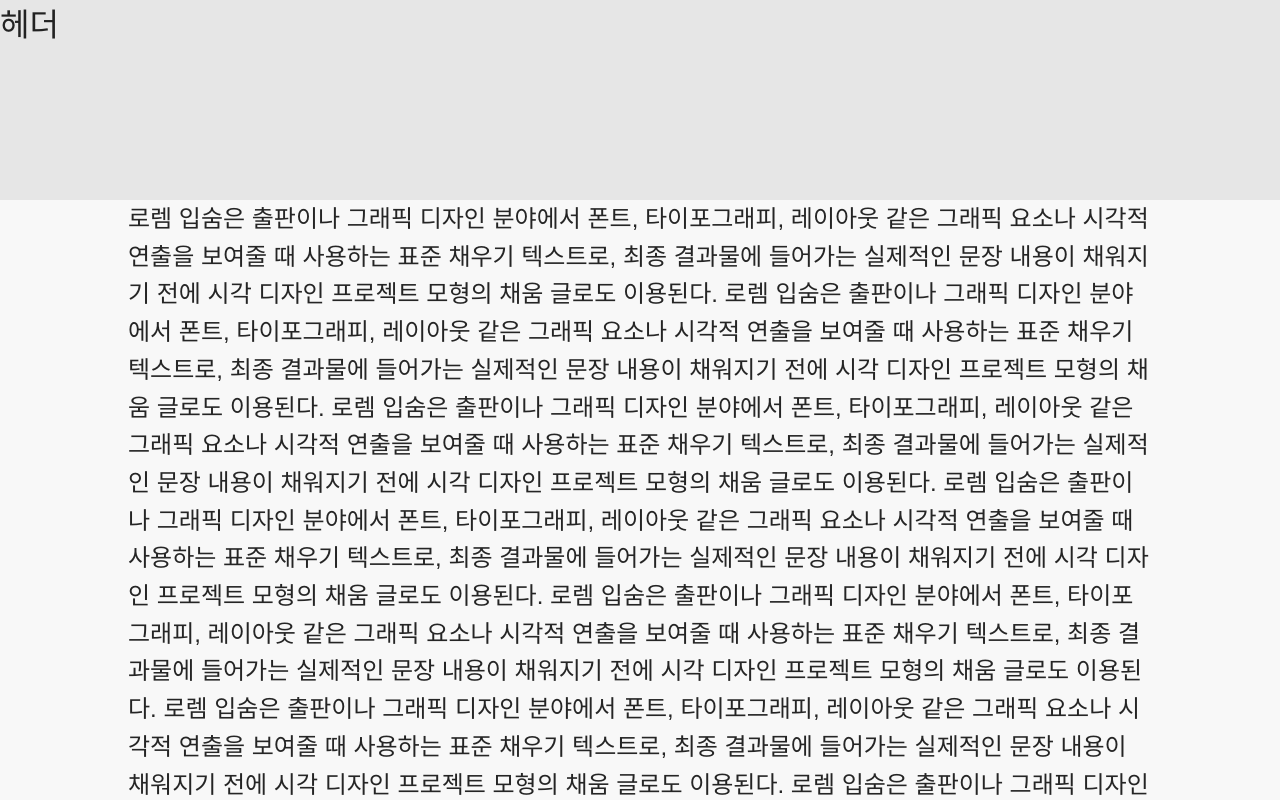
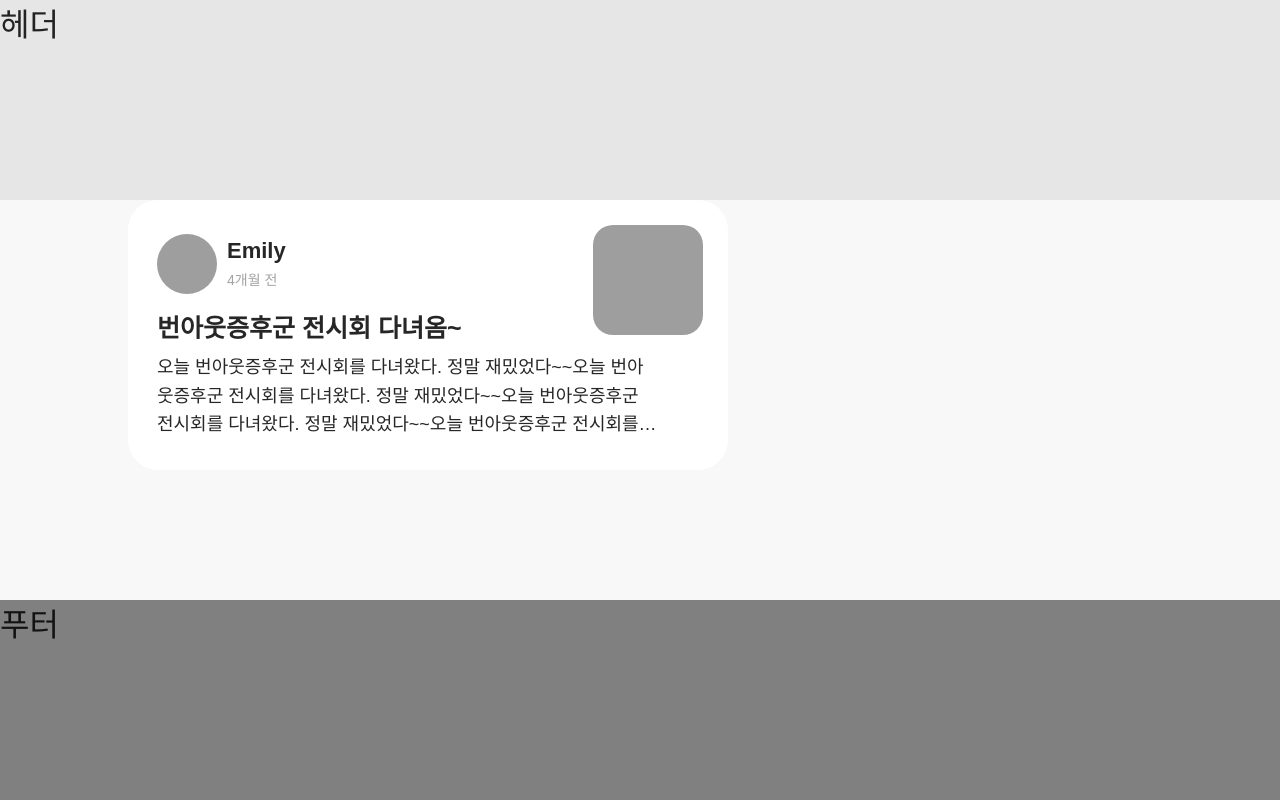
Before and after one commit to prgrms-web-devcourse/Team-BackFro-ArtZip-FE, a Next.js app: page / in a window 1280 px wide. Shown: the top 800 px of the page. Built offline with nearby package versions, Linux system fonts and the light colour scheme; grey boxes are pictures that could not be loaded; a web font is replaced by a local one.

Commit message:
feat: ReviewCard 구현

```diff
--- /dev/null
+++ b/components/molecule/ReviewCard/index.tsx
@@ -0,0 +1,69 @@
+import { useState } from 'react';
+import { HeartOutlined, MessageOutlined } from '@ant-design/icons';
+import * as S from './style';
+import Link from 'next/link';
+import { displayDate } from 'utils';
+
+interface ReviewCardProps {
+  reviewId: number;
+  thumbnail: string;
+  title: string;
+  content: string;
+  createdAt: string;
+  userId: number;
+  profileImage: string;
+  nickname: string;
+  likeCount: number;
+  commentCount: number;
+  photo: string | null;
+}
+
+const ReviewCard = ({
+  reviewId,
+  thumbnail,
+  title,
+  content,
+  createdAt,
+  userId,
+  profileImage,
+  nickname,
+  likeCount,
+  commentCount,
+  photo,
+}: ReviewCardProps) => {
+  const [isHover, setIsHover] = useState(false);
+  const mouseHover = () => setIsHover((isHover) => !isHover);
+  return (
+    <>
+      <Link href={`reviews/detail/${reviewId}`}>
+        <S.ReviewCard>
+          <S.PhotoWrapper onMouseEnter={mouseHover} onMouseLeave={mouseHover}>
+            <S.Photo
+              src={'https://www.culture.go.kr/upload/rdf/22/07/show_2022071816261910020.jpg'}
+            ></S.Photo>
+            {isHover ? (
+              <S.HoverContent>
+                <HeartOutlined /> {likeCount} <MessageOutlined /> {commentCount}
+              </S.HoverContent>
+            ) : null}
+          </S.PhotoWrapper>
+          <S.UserInfoContainer>
+            <Link href={`/user/${userId}`}>
+              <S.UserInfoAvatar src={'https://joeschmoe.io/api/v1/random'} size={60} />
+            </Link>
+            <S.UserInfoTextWrapper>
+              <Link href={`/user/${userId}`}>
+                <S.UserInfoName>{nickname}</S.UserInfoName>
+              </Link>
+              <S.UserInfoDate>{displayDate(new Date(createdAt))}</S.UserInfoDate>
+            </S.UserInfoTextWrapper>
+          </S.UserInfoContainer>
+          <S.Title>{title}</S.Title>
+          <S.Content>{content}</S.Content>
+        </S.ReviewCard>
+      </Link>
+    </>
+  );
+};
+
+export default ReviewCard;
--- /dev/null
+++ b/components/molecule/ReviewCard/style.ts
@@ -0,0 +1,95 @@
+import styled from '@emotion/styled';
+import { Avatar } from 'antd';
+import { Card } from 'antd';
+
+export const ReviewCard = styled(Card)`
+  width: 600px;
+  height: 270px;
+  border: none;
+  border-radius: 30px;
+  padding: 10px 5px 10px 5px;
+`;
+
+export const Title = styled.div`
+  font-size: 25px;
+  font-weight: 700;
+  margin-bottom: 5px;
+  &:hover {
+    cursor: pointer;
+  }
+`;
+
+export const Content = styled.div`
+  width: 500px;
+  overflow: hidden;
+  text-overflow: ellipsis;
+  display: -webkit-box;
+  font-weight: 400;
+  font-size: 18px;
+  -webkit-line-clamp: 3;
+  -webkit-box-orient: vertical;
+  &:hover {
+    cursor: pointer;
+  }
+`;
+
+export const UserInfoAvatar = styled(Avatar)`
+  margin-right: 10px;
+  &:hover {
+    cursor: pointer;
+    filter: brightness(70%);
+  }
+`;
+
+export const UserInfoContainer = styled.div`
+  display: flex;
+  width: fit-content;
+  margin-bottom: 15px;
+`;
+
+export const UserInfoTextWrapper = styled.div`
+  display: flex;
+  flex-direction: column;
+`;
+
+export const UserInfoName = styled.span`
+  font-size: 22px;
+  font-weight: 700;
+  &:hover {
+    cursor: pointer;
+  }
+`;
+
+export const UserInfoDate = styled.span`
+  font-weight: 300;
+  color: #a3a3a3;
+`;
+
+export const PhotoWrapper = styled.div``;
+
+export const Photo = styled.img`
+  width: 110px;
+  height: 110px;
+  border-radius: 20px;
+  position: absolute;
+  top: 25px;
+  right: 25px;
+`;
+
+export const HoverContent = styled.div`
+  display: flex;
+  justify-content: center;
+  align-items: center;
+  width: 110px;
+  height: 110px;
+  border-radius: 20px;
+  background-color: rgba(0, 0, 0, 0.3);
+  gap: 5px;
+  color: white;
+  position: absolute;
+  top: 25px;
+  right: 25px;
+  &:hover {
+    cursor: pointer;
+  }
+`;
--- a/pages/index.tsx
+++ b/pages/index.tsx
@@ -1,43 +1,63 @@
 import type { NextPage } from 'next';
+import ReviewCard from 'components/molecule/ReviewCard';
 
+const ret = {
+  exhibitionId: 1,
+  name: '번아웃증후군',
+  thumbnail: 'https://www.culture.go.kr/upload/rdf/22/07/show_2022071816261910020.jpg',
+  startDate: '2022-08-04',
+  endDate: '2022-08-10',
+  area: 'SEOUL',
+  url: 'http://galleryraon.com/?page_id=2472#upcoming',
+  placeUrl: 'http://galleryraon.com/?page_id=2472#upcoming',
+  inquiry: '010-8425-8082',
+  fee: '무료',
+  genre: null,
+  description: null,
+  likeCount: 5,
+  placeAddr: '서울특별시 종로구 자하문로41길 4 갤러리라온',
+  lat: 37.597625,
+  lng: 126.962292,
+  isLiked: false,
+  reviews: [
+    {
+      reviewId: 111,
+      user: {
+        userId: 11,
+        profileImage: 'https~',
+        nickname: 'Emily',
+      },
+      title: '번아웃증후군 전시회 다녀옴~',
+      content:
+        '오늘 번아웃증후군 전시회를 다녀왔다. 정말 재밌었다~~오늘 번아웃증후군 전시회를 다녀왔다. 정말 재밌었다~~오늘 번아웃증후군 전시회를 다녀왔다. 정말 재밌었다~~오늘 번아웃증후군 전시회를 다녀왔다. 정말 재밌었다~~오늘 번아웃증후군 전시회를 다녀왔다. 정말 재밌었다~~오늘 번아웃증후군 전시회를 다녀왔다. 정말 재밌었다~~오늘 번아웃증후군 전시회를 다녀왔다. 정말 재밌었다~~오늘 번아웃증후군 전시회를 다녀왔다. 정말 재밌었다~~',
+      createdAt: '2022-03-22T22:33:11',
+      isLiked: false,
+      likeCount: 32,
+      commentCount: 2,
+      photos: ['https~', 'https~'],
+    },
+  ],
+};
 const Home: NextPage = () => {
   return (
-    <h2>
-      로렘 입숨은 출판이나 그래픽 디자인 분야에서 폰트, 타이포그래피, 레이아웃 같은 그래픽 요소나
-      시각적 연출을 보여줄 때 사용하는 표준 채우기 텍스트로, 최종 결과물에 들어가는 실제적인 문장
-      내용이 채워지기 전에 시각 디자인 프로젝트 모형의 채움 글로도 이용된다. 로렘 입숨은 출판이나
-      그래픽 디자인 분야에서 폰트, 타이포그래피, 레이아웃 같은 그래픽 요소나 시각적 연출을 보여줄 때
-      사용하는 표준 채우기 텍스트로, 최종 결과물에 들어가는 실제적인 문장 내용이 채워지기 전에 시각
-      디자인 프로젝트 모형의 채움 글로도 이용된다. 로렘 입숨은 출판이나 그래픽 디자인 분야에서 폰트,
-      타이포그래피, 레이아웃 같은 그래픽 요소나 시각적 연출을 보여줄 때 사용하는 표준 채우기
-      텍스트로, 최종 결과물에 들어가는 실제적인 문장 내용이 채워지기 전에 시각 디자인 프로젝트
-      모형의 채움 글로도 이용된다. 로렘 입숨은 출판이나 그래픽 디자인 분야에서 폰트, 타이포그래피,
-      레이아웃 같은 그래픽 요소나 시각적 연출을 보여줄 때 사용하는 표준 채우기 텍스트로, 최종
-      결과물에 들어가는 실제적인 문장 내용이 채워지기 전에 시각 디자인 프로젝트 모형의 채움 글로도
-      이용된다. 로렘 입숨은 출판이나 그래픽 디자인 분야에서 폰트, 타이포그래피, 레이아웃 같은 그래픽
-      요소나 시각적 연출을 보여줄 때 사용하는 표준 채우기 텍스트로, 최종 결과물에 들어가는 실제적인
-      문장 내용이 채워지기 전에 시각 디자인 프로젝트 모형의 채움 글로도 이용된다. 로렘 입숨은
-      출판이나 그래픽 디자인 분야에서 폰트, 타이포그래피, 레이아웃 같은 그래픽 요소나 시각적 연출을
-      보여줄 때 사용하는 표준 채우기 텍스트로, 최종 결과물에 들어가는 실제적인 문장 내용이 채워지기
-      전에 시각 디자인 프로젝트 모형의 채움 글로도 이용된다. 로렘 입숨은 출판이나 그래픽 디자인
-      분야에서 폰트, 타이포그래피, 레이아웃 같은 그래픽 요소나 시각적 연출을 보여줄 때 사용하는 표준
-      채우기 텍스트로, 최종 결과물에 들어가는 실제적인 문장 내용이 채워지기 전에 시각 디자인
-      프로젝트 모형의 채움 글로도 이용된다. 로렘 입숨은 출판이나 그래픽 디자인 분야에서 폰트,
-      타이포그래피, 레이아웃 같은 그래픽 요소나 시각적 연출을 보여줄 때 사용하는 표준 채우기
-      텍스트로, 최종 결과물에 들어가는 실제적인 문장 내용이 채워지기 전에 시각 디자인 프로젝트
-      모형의 채움 글로도 이용된다. 로렘 입숨은 출판이나 그래픽 디자인 분야에서 폰트, 타이포그래피,
-      레이아웃 같은 그래픽 요소나 시각적 연출을 보여줄 때 사용하는 표준 채우기 텍스트로, 최종
-      결과물에 들어가는 실제적인 문장 내용이 채워지기 전에 시각 디자인 프로젝트 모형의 채움 글로도
-      이용된다. 로렘 입숨은 출판이나 그래픽 디자인 분야에서 폰트, 타이포그래피, 레이아웃 같은 그래픽
-      요소나 시각적 연출을 보여줄 때 사용하는 표준 채우기 텍스트로, 최종 결과물에 들어가는 실제적인
-      문장 내용이 채워지기 전에 시각 디자인 프로젝트 모형의 채움 글로도 이용된다. 로렘 입숨은
-      출판이나 그래픽 디자인 분야에서 폰트, 타이포그래피, 레이아웃 같은 그래픽 요소나 시각적 연출을
-      보여줄 때 사용하는 표준 채우기 텍스트로, 최종 결과물에 들어가는 실제적인 문장 내용이 채워지기
-      전에 시각 디자인 프로젝트 모형의 채움 글로도 이용된다. 로렘 입숨은 출판이나 그래픽 디자인
-      분야에서 폰트, 타이포그래피, 레이아웃 같은 그래픽 요소나 시각적 연출을 보여줄 때 사용하는 표준
-      채우기 텍스트로, 최종 결과물에 들어가는 실제적인 문장 내용이 채워지기 전에 시각 디자인
-      프로젝트 모형의 채움 글로도 이용된다.
-    </h2>
+    <>
+      {ret.reviews.map((review) => (
+        <ReviewCard
+          key={review.reviewId}
+          reviewId={review.reviewId}
+          thumbnail={ret.thumbnail}
+          title={review.title}
+          content={review.content}
+          createdAt={review.createdAt}
+          likeCount={review.likeCount}
+          commentCount={review.commentCount}
+          photo={review.photos ? review.photos[0] : null}
+          userId={review.user.userId}
+          nickname={review.user.nickname}
+          profileImage={review.user.profileImage}
+        ></ReviewCard>
+      ))}
+    </>
   );
 };
 
```
